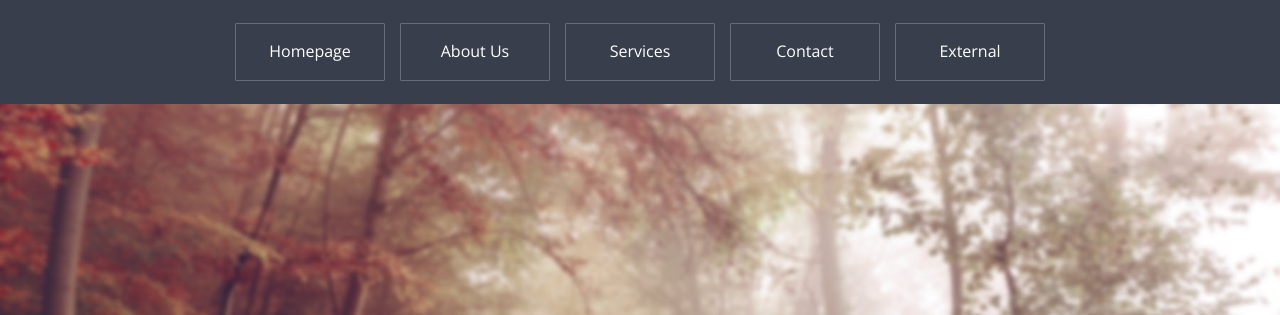
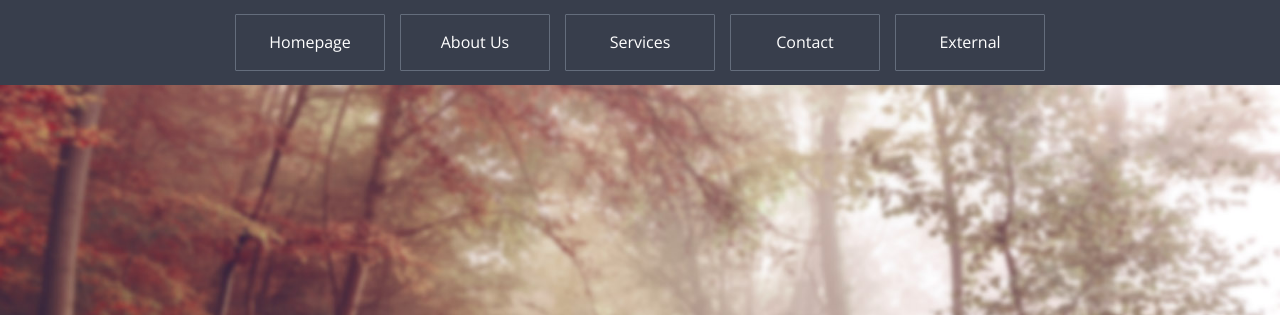
Before and after one commit to crichmond-clark/conquer-template-clone, a website: page index.html in a window 1280 px wide. Shown: the top 315 px of the page. Drawn offline with nearby package versions, Linux system fonts and the light colour scheme.

Commit message:
changed navbar height units from vh to rem

```diff
--- a/sass/base.scss
+++ b/sass/base.scss
@@ -44,5 +44,5 @@ a {
     display: grid;
 
     grid-template-columns: 1fr  repeat(8, minmax(min-content, 15rem)) 1fr;
-    grid-template-rows: 13vh 80vh repeat(7, min-content);
+    grid-template-rows: 8.5rem 80vh repeat(7, min-content);
 }
```
Also changed, not shown: css/style.css.
